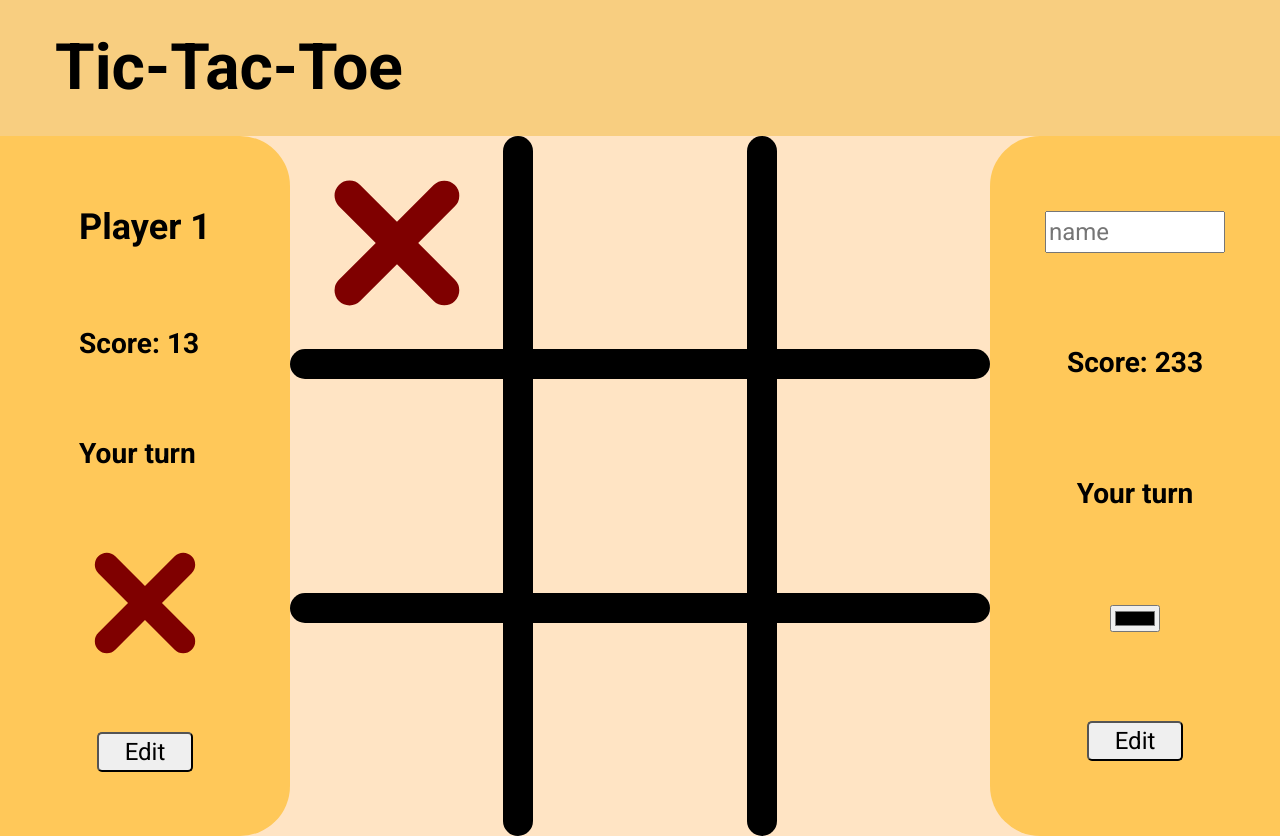
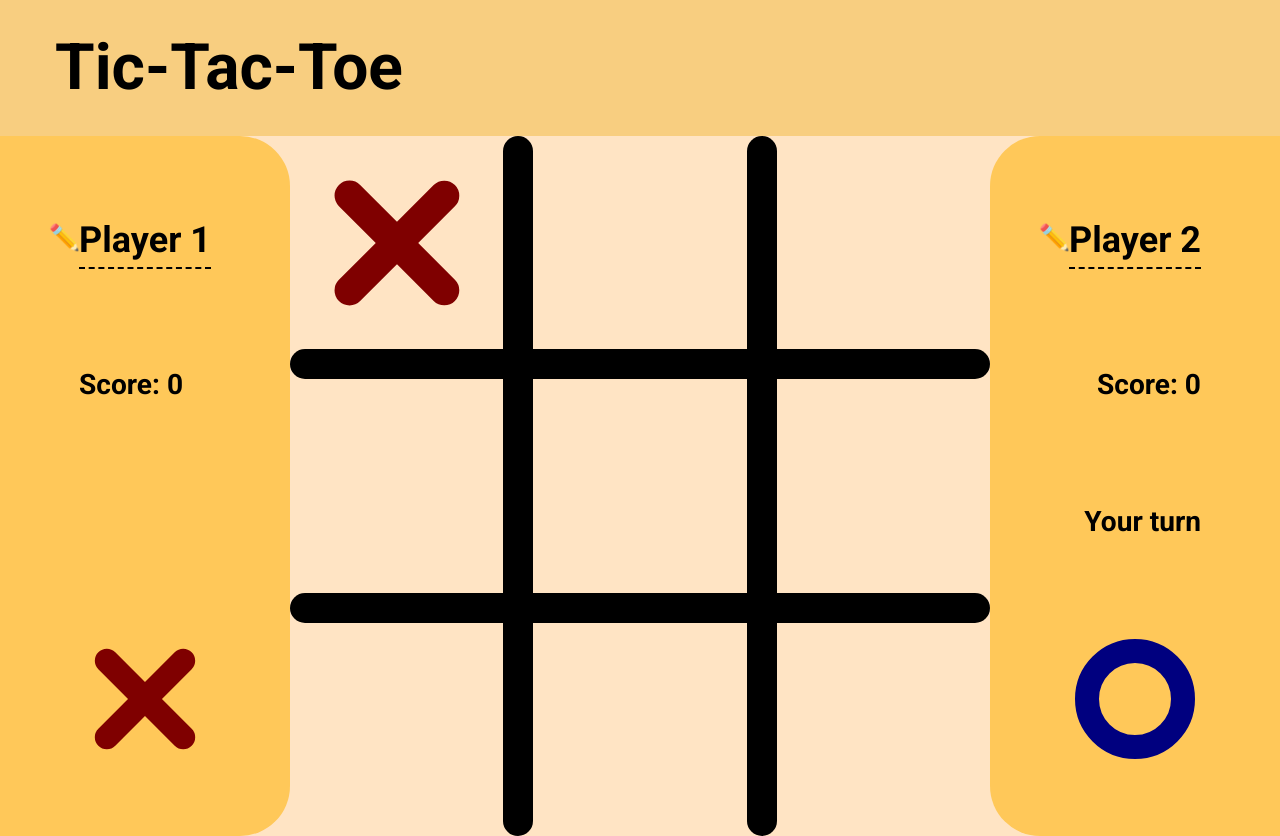
Before and after one commit to NoRecursion/odin-tictactoe, a plain HTML site: page index.html in a window 1280 px wide. Both pictures are taken after a click on the element 396 px from the left and 242 px from the top of the page. Drawn offline with Linux system fonts and the light colour scheme.

Commit message:
Add js integration for the player panels and multi round play
TODO Color changing for the game pieces

```diff
--- a/index.html
+++ b/index.html
@@ -19,11 +19,17 @@
     </div>
     <div class="content-container">
         <div class="player-box" id="p1-box">
-            <h2>Player 1</h2>
-            <h3>Score: 13</h3>
-            <h3>Your turn</h3>
+            <h2
+                contenteditable="true"
+                spellcheck="false"
+                class="edit-me name"
+            >
+                Player 1
+            </h2>
+
+            <h3 class="score">Score: 0</h3>
+            <h3 class="turn-marker">Your turn</h3>
             <div class="mark-x"></div>
-            <button>Edit</button>
         </div>
 
         <div class="game-box" id="game-box">
@@ -45,11 +51,17 @@
         </div>
 
         <div class="player-box" id="p2-box">
-            <input type="text" placeholder="name">
-            <h3>Score: 233</h3>
-            <h3>Your turn</h3>
-            <input type="color">
-            <button>Edit</button>
+            <h2
+                contenteditable="true"
+                spellcheck="false"
+                class="edit-me name"
+            >
+                Player 2
+            </h2>
+
+            <h3 class="score">Score: 0</h3>
+            <h3 class="turn-marker hidden">Your turn</h3>
+            <div class="mark-o"></div>
         </div>
     </div>
 
--- a/script.js
+++ b/script.js
@@ -10,23 +10,28 @@ function Player(name, piece){
         score = 0;
     }
 
+    function setName(newName){
+        name = newName;
+    }
+
     return {
         get name(){return name},
-        set name(dummy){throw new Error("Can't reset player name")},
+        set name(dummy){throw new Error("Use setName to reassign name")},
         get score(){return score},
         set score(dummy){throw new Error("Can't directly set player score")},
         piece,
         incrementScore,
         resetScore,
+        setName,
     };
 }
 
 function Board(){
     let board;
+
     function reset(){
         board = Array.from({length: 3}, () => Array(3).fill(null));
     }
-    reset();
 
     function placeHard(piece,y,x){
         board[y][x] = piece;
@@ -41,6 +46,8 @@ function Board(){
         if(player.piece===null){throw new Error(`${player.name} has no piece to play`)}
         placeHard(player.piece,y,x);
     }
+
+    reset();
 
     return {
         get state(){return structuredClone(board)},
@@ -60,6 +67,11 @@ function GameController(board, players){
 
     let gameOver = false;
     let turn = 0;
+    let round = 1;
+
+    function whosTurn(){
+        return (round+turn-1)%2;
+    }
 
     function checkWin(argBoard = board.state){ //Optional argument for bot player to check possible futur states
 
@@ -103,7 +115,7 @@ function GameController(board, players){
     function play(y,x){
         if(gameOver!==false){throw new Error("Game is finished. Reset the board");}
 
-        const p = players[turn%2];
+        const p = players[whosTurn()];
         board.placeSafe(p,y,x);
 
         gameOver = checkWin();
@@ -113,10 +125,15 @@ function GameController(board, players){
         return gameOver;
     }
 
-    function resetGame(){
+    function resetRound(){
         gameOver=false;
         turn = 0;
         board.reset();
+    }
+
+    function nextRound(){
+        resetRound();
+        round++;
     }
 
     function botPlay(){ //TODO
@@ -166,7 +183,8 @@ function GameController(board, players){
         set gameOver(dummy){throw new Error("Can't set gameController.gameOver")},
         play,
         checkWin,
-        resetGame,
+        nextRound,
+        whosTurn,
     };
 }
 /*
@@ -175,16 +193,86 @@ foo.consolePlay()
 */
 
 const DisplayController = (()=>{
-    let players = [Player('player 1','x'), Player('player 2','o')];
+    let players = [Player('Player 1','x'), Player('Player 2','o')];
+    let playerBoxes;
     let board = Board();
     let gameController = GameController(board,players)
 
     const grid = document.querySelector("#play-area");
     let cells;
 
+    function paintPlayerBoxes(){
+        for(let i=0;i<2;i++){
+            p = players[i];
+            box = playerBoxes[i];
+            box.name.textContent = p.name;
+            box.score.textContent = `Score: ${p.score}`
+        }
+    }
+
+    function setupNameBtn(btn,i){
+        btn.addEventListener("click", (e)=>{
+            btn.replaceChildren();
+            btn.classList.remove("edit-me");
+        })
+        btn.addEventListener('keydown', (e) => {
+            if (e.key === 'Enter') {
+                e.preventDefault(); // stops a newline from being inserted
+                btn.blur();
+            }
+        });
+        btn.addEventListener('blur', () => {
+            let name = btn.textContent.trim();
+            if(name===''){name = `Player ${i+1}`}
+            players[i].setName(name)
+            paintPlayerBoxes();
+        });
+    }
+
+    function initializePlayerBoxes(){
+        playerBoxes = [document.querySelector("#p1-box"), document.querySelector("#p2-box")];
+
+        for(let i=0; i<2; i++){
+            const box = playerBoxes[i];
+
+            let name = box.querySelector(".name");
+            let score = box.querySelector(".score");
+            let myTurn = box.querySelector(".turn-marker");
+
+            let mark = box.querySelector(".mark-x");
+            let piece;
+            if (mark !== null){piece = 'x';}
+            else {
+                mark = box.querySelector(".mark-o");
+                piece = 'o';
+            }
+            Object.assign(box, {name, score, myTurn, mark, piece});
+            setupNameBtn(name,i);
+        }
+    }
+
+    function paintWhosTurn(){
+        const playing = gameController.whosTurn();
+        const waiting = (playing+1)%2;
+        playerBoxes[waiting].myTurn.classList.add("hidden");
+
+        if (gameController.gameOver===false){
+            playerBoxes[playing].myTurn.classList.remove("hidden");
+        }
+        else{
+            playerBoxes[playing].myTurn.classList.add("hidden");
+        }
+    }
+
     function drawWinner(){
         const winState = gameController.gameOver;
         if (winState===false){return;}
+
+        if (winState[0]===null){
+            console.log("draw!");
+            paintPlayerBoxes();
+            return;
+        }
 
         const winner = (()=>{
             const wonPiece = winState[0];
@@ -193,6 +281,7 @@ const DisplayController = (()=>{
             }
         })()
 
+        winner.incrementScore();
         const winType = winState[1];
         const n = winState[2];
 
@@ -201,8 +290,6 @@ const DisplayController = (()=>{
         const winLine = document.createElement("div");
         winLine.classList.add("win-line", winType);
 
-        console.log(n);
-        console.log(winType);
         switch (winState[1]){
             case "column":
                 winLine.style.setProperty('grid-column', `${n + 1} / ${n + 2}`);
@@ -216,8 +303,9 @@ const DisplayController = (()=>{
             default:
                 throw new Error("Critical error: Illegal winstate")
         }
-
+        paintPlayerBoxes();
         grid.appendChild(winLine);
+        return;
     }
 
     function makeCellClick(y,x,cell){
@@ -232,7 +320,8 @@ const DisplayController = (()=>{
             const markDiv = document.createElement("div");
             markDiv.classList.add(`mark-${mark}`);
             cell.appendChild(markDiv);
-            drawWinner()
+            paintWhosTurn();
+            drawWinner();
         }
 
         return clicker
@@ -260,6 +349,21 @@ const DisplayController = (()=>{
         }
     }
 
+    initializePlayerBoxes()
     resetCells();
 
+    let inplay = true;
+    grid.addEventListener("click",(e)=>{
+        if(gameController.gameOver===false){
+            inplay = true;
+            return;
+        }
+        if(inplay){
+            inplay=false;
+            return;
+        }
+        gameController.nextRound();
+        resetCells();
+        paintWhosTurn();
+    })
 })()
--- a/style.css
+++ b/style.css
@@ -113,16 +113,23 @@ body{
         justify-self: center;
     }
 
-    button{
-        width: 4em;
-        border-radius: 5px;
-        justify-self: center;
+    .name{
+        min-width: 2em;
     }
+}
 
-    input[type=text]{
-        width: calc(var(--player-box-width)*0.6);
+.edit-me{
+    cursor: text;
+    border-bottom: 2px dashed currentColor;
+    position: relative;
+
+    &::before{
+        position: absolute;
+        left: -1.2em;
+        top: 0.2em;
+        content: '✏️ ';
+        font-size: 0.7em;
     }
-
 }
 
 .game-box{
```
